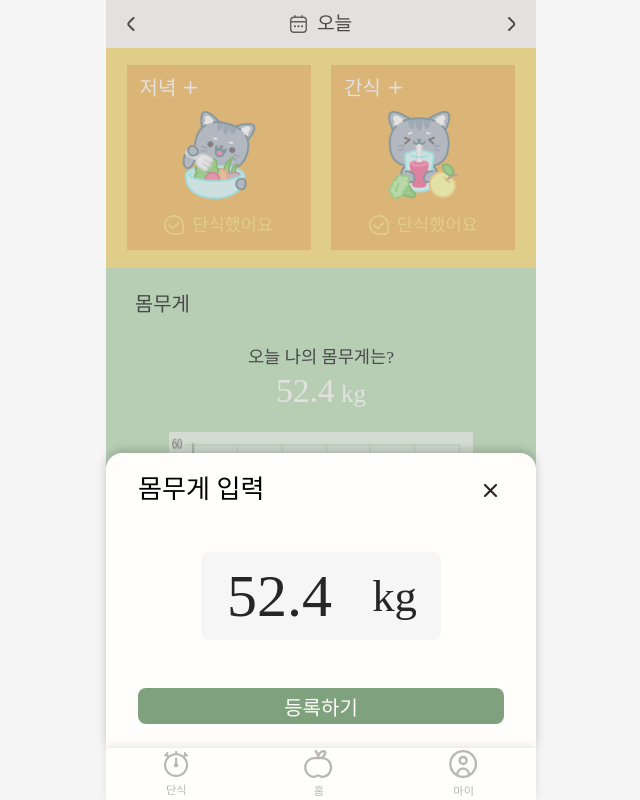
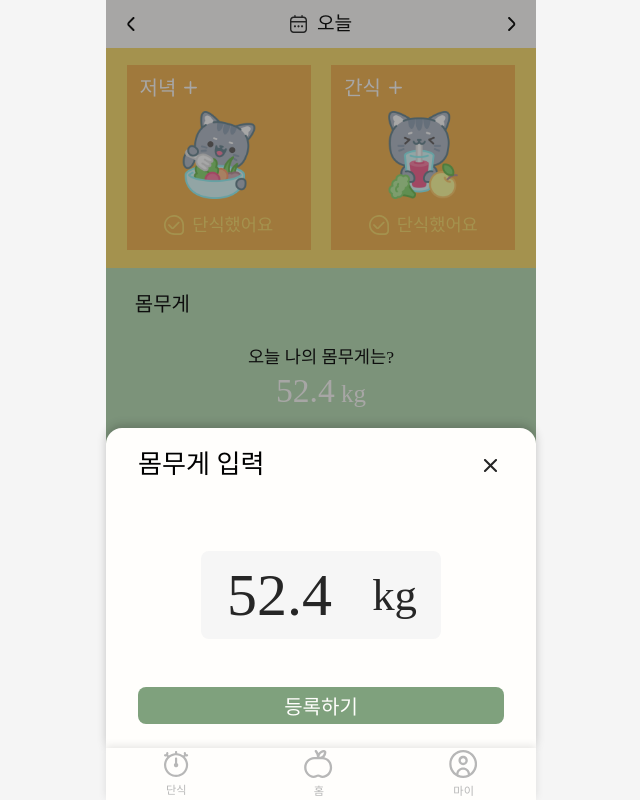
Before and after one commit to sunyoung315/updown_developed, a React (Vite) app in the folder frontend/: page /main in a window 1280 px wide. Both pictures are taken after a click on the button "기록하기". Shown: the part 740-1540 px from the top of the page, without its empty margins (319-959 px from the left). Built offline with nearby package versions, Linux system fonts and the light colour scheme; no server answers; a web font is replaced by a local one.

Commit message:
modify: bottom sheet scroll & feat: add photo modal in DietPage

```diff
--- a/frontend/src/components/BottomSheet.tsx
+++ b/frontend/src/components/BottomSheet.tsx
@@ -1,3 +1,4 @@
+import { useEffect } from 'react';
 import { bottomSheetProps } from '@/types/type';
 import { IconButton } from '@/components';
 import { createPortal } from 'react-dom';
@@ -25,44 +26,74 @@ const BackDrop = styled.div`
   left: 0;
   right: 0;
   bottom: 0;
-  background-color: ${props => props.theme.grey};
+  background-color: ${props => props.theme.darkgrey};
   opacity: 40%;
 `;
 
-const Modal = styled.div`
-  background-color: ${props => props.theme.white};
+// background-color: ${props => props.theme.white};
+const Modal = styled.div<{ $nomodal?: boolean }>`
+  background-color: ${props =>
+    props?.$nomodal ? 'transparent' : props.theme.white};
   border-radius: 1rem 1rem 0 0;
   width: 100%;
   max-width: 430px;
-  max-height: 50rem;
-  padding: 1.5rem 2rem;
-  box-shadow: 0 -3px 10px rgba(0, 0, 0, 0.2);
+  max-height: 90%;
+  padding: 1.5rem 0;
+  box-shadow: ${props =>
+    props?.$nomodal ? 'none' : '0 -3px 10px rgba(0, 0, 0, 0.2)'};
   z-index: 15;
+  display: flex;
+  flex-direction: column;
 `;
 
 const ModalTitle = styled.div`
+  padding: 0 2rem;
   font-size: 1.63rem;
   display: flex;
   justify-content: space-between;
   align-items: flex-start;
   margin-bottom: 1.5rem;
+
+  flex-shrink: 0;
+`;
+
+const ModalContent = styled.div`
+  padding: 0 2rem;
+  overflow-y: auto;
+  flex-grow: 1;
 `;
 
 const BottomSheet = (bottomSheetProps: bottomSheetProps) => {
-  const { isOpen, onClose, title, children } = bottomSheetProps;
+  const { isOpen, onClose, title, children, noModal } = bottomSheetProps;
   const portalElement = document.getElementById('modal') as HTMLElement;
+
+  // 모달이 열렸을 때 배경화면의 스크롤 막기
+  useEffect(() => {
+    if (isOpen) {
+      document.body.style.overflow = 'hidden';
+    } else {
+      document.body.style.overflow = '';
+    }
+
+    // Cleanup on unmount
+    return () => {
+      document.body.style.overflow = '';
+    };
+  }, [isOpen]);
 
   if (!isOpen) return null;
 
   return createPortal(
     <ModalWraper>
       <BackDrop onClick={onClose}></BackDrop>
-      <Modal>
-        <ModalTitle>
-          <div>{title}</div>
-          <IconButton iconName="close" onClick={onClose} size={1.6} />
-        </ModalTitle>
-        {children}
+      <Modal $nomodal={noModal}>
+        {!noModal && (
+          <ModalTitle>
+            <div>{title}</div>
+            <IconButton iconName="close" onClick={onClose} size={1.6} />
+          </ModalTitle>
+        )}
+        <ModalContent>{children}</ModalContent>
       </Modal>
     </ModalWraper>,
     portalElement,
--- a/frontend/src/components/Button.tsx
+++ b/frontend/src/components/Button.tsx
@@ -6,17 +6,23 @@ const ButtonWrapper = styled.button<{
   $color: keyof typeof theme;
   $size?: number;
   $radius?: number;
+  $dir?: 'top' | 'bottom';
 }>`
   width: ${props => (props?.$size ? `${props?.$size}rem` : '100%')};
-  height: 2.25rem;
-  border-radius: ${props => props?.$radius || '0.5'}rem;
+  height: 2.3rem;
   background-color: ${props => theme[props.$color]};
   color: ${props => props.theme.white};
   font-size: 1.25rem;
+  border-radius: ${props =>
+    props?.$dir === 'top'
+      ? '0.5rem 0.5rem 0 0'
+      : props?.$dir === 'bottom'
+        ? '0 0 0.5rem 0.5rem'
+        : `${props?.$radius || '0.5'}rem`};
 `;
 
 const Button = (props: buttonProps) => {
-  const { buttonName, onClick, color, size, radius } = props;
+  const { buttonName, onClick, color, size, radius, dir } = props;
 
   return (
     <ButtonWrapper
@@ -24,6 +30,7 @@ const Button = (props: buttonProps) => {
       $color={color}
       $size={size}
       $radius={radius}
+      $dir={dir}
     >
       {buttonName}
     </ButtonWrapper>
--- a/frontend/src/pages/diet/DietPage.tsx
+++ b/frontend/src/pages/diet/DietPage.tsx
@@ -6,6 +6,7 @@ import { Button, Header } from '@/components';
 import { nutritionProps, foodInfo } from '@/types/type';
 import { httpStatusCode } from '@/util/http-status';
 import styled from 'styled-components';
+import BottomSheet from '@/components/BottomSheet';
 
 const SummaryWrapper = styled.div`
   display: flex;
@@ -97,6 +98,12 @@ const ButtonWrapper = styled.div`
   padding: 1rem 0 1rem;
 `;
 
+const ButtonBox = styled.div<{ $gap: number }>`
+  display: flex;
+  flex-direction: column;
+  gap: ${props => props.$gap}rem;
+`;
+
 const DietPage = () => {
   const navigator = useNavigate();
 
@@ -146,6 +153,16 @@ const DietPage = () => {
     console.log('식단 사진 등록');
   };
 
+  const [isOpen, setIsOpen] = useState<boolean>(false);
+
+  const openModal = () => {
+    setIsOpen(true);
+  };
+
+  const closeModal = () => {
+    setIsOpen(false);
+  };
+
   return (
     <>
       <SummaryWrapper>
@@ -175,7 +192,26 @@ const DietPage = () => {
             alt="dietImg"
           />
           <ImageIcon>
-            <IconButton iconName="photo" onClick={registPhoto} />
+            <IconButton iconName="photo" onClick={openModal} />
+            <BottomSheet isOpen={isOpen} onClose={closeModal} noModal={true}>
+              <ButtonBox $gap={1}>
+                <ButtonBox $gap={0.15}>
+                  <Button
+                    buttonName="사진 보관함"
+                    color="orange"
+                    radius={0}
+                    dir="top"
+                  />
+                  <Button
+                    buttonName="사진 찍기"
+                    color="orange"
+                    radius={0}
+                    dir="bottom"
+                  />
+                </ButtonBox>
+                <Button buttonName="삭제하기" color="orange" />
+              </ButtonBox>
+            </BottomSheet>
           </ImageIcon>
         </ImageBox>
       </SummaryWrapper>
--- a/frontend/src/pages/main/components/DailyDiet.tsx
+++ b/frontend/src/pages/main/components/DailyDiet.tsx
@@ -2,7 +2,7 @@ import { useEffect, useState } from 'react';
 import OneDiet from './OneDiet';
 import styled from 'styled-components';
 import useAxios from '@/util/http-commons';
-import { Diet, dietProps } from '@/types/type';
+import { Diet } from '@/types/type';
 
 const DailyDietWrapper = styled.div`
   width: 100%;
@@ -56,7 +56,6 @@ const DailyDiet = ({ regDate }: { regDate: string }) => {
       setLunchFast(lunch?.isFast || false);
       setDinnerFast(dinner?.isFast || false);
       setSnackFast(snack?.isFast || false);
-      console.log(dinnerFast);
     } catch (err) {
       console.log('일별 식단 정보 조회 에러:', err);
     }
--- a/frontend/src/types/type.ts
+++ b/frontend/src/types/type.ts
@@ -80,6 +80,7 @@ export type buttonProps = {
   color: keyof typeof theme;
   size?: number;
   radius?: number;
+  dir?: 'top' | 'bottom';
 };
 
 export type inputProps = {
@@ -210,4 +211,5 @@ export type bottomSheetProps = {
   onClose?: () => void;
   children?: React.ReactNode;
   title?: string;
+  noModal?: boolean;
 };
```
